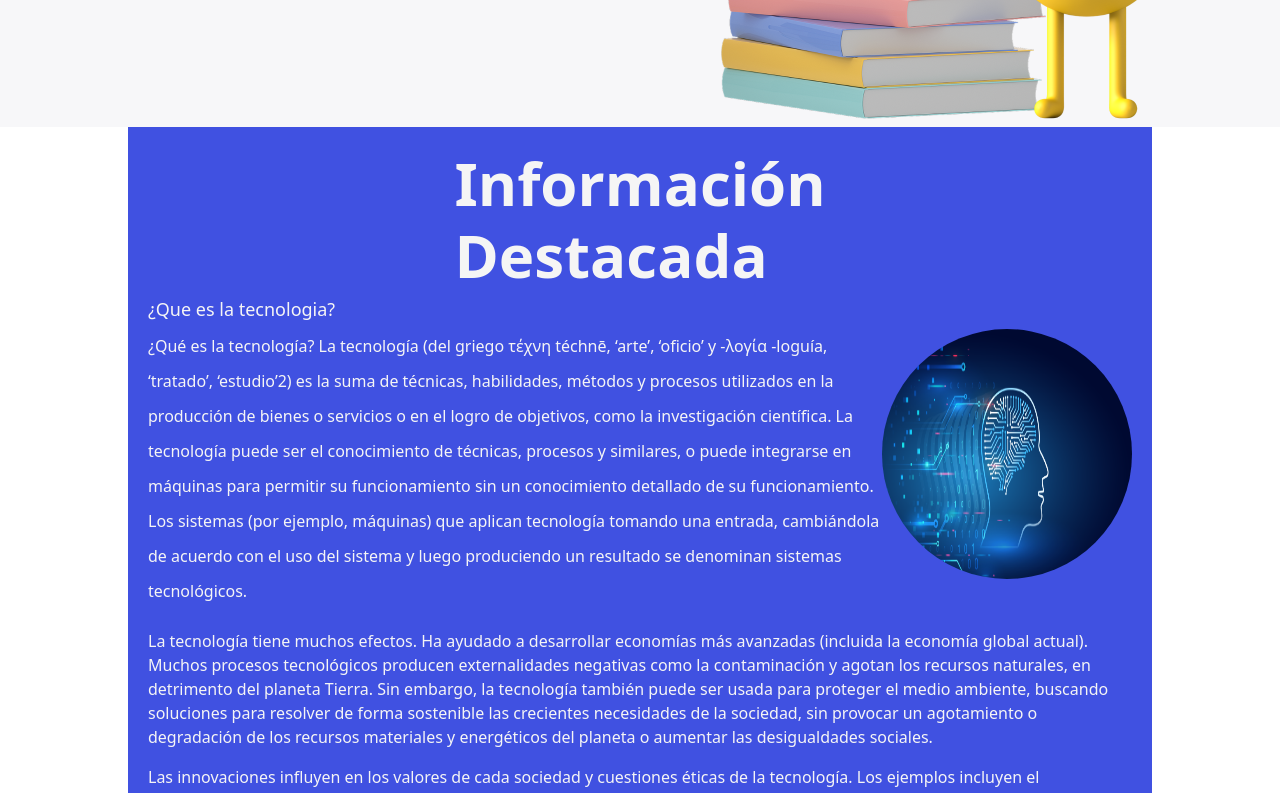
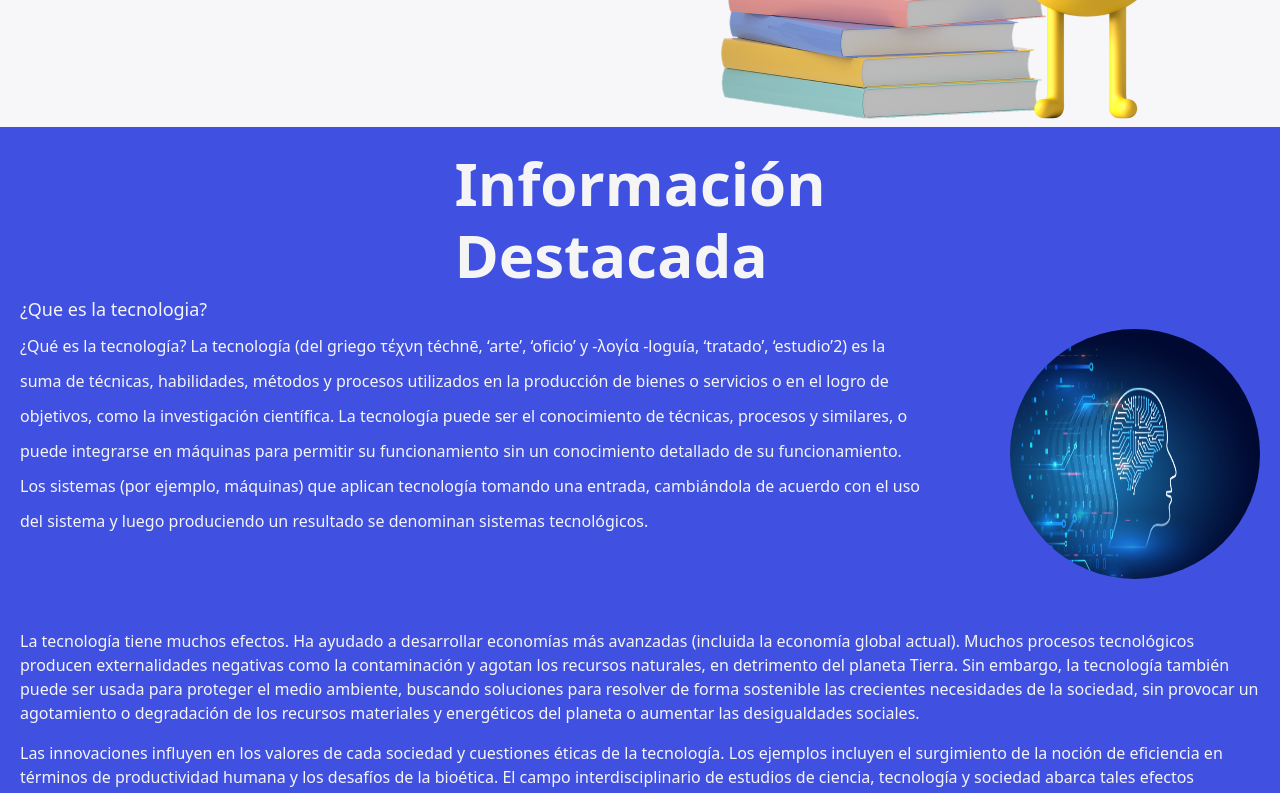
Before and after one commit to nicolasnos/Wikideas, a React (Vite) app: page / in a window 1280 px wide. Shown: the part 460-1253 px from the top of the page. Built offline with nearby package versions, Linux system fonts and the light colour scheme.

Commit message:
apartado de informacion

```diff
--- a/src/styles/_Home.scss
+++ b/src/styles/_Home.scss
@@ -1,7 +1,5 @@
 .informacion {
   background-color: #4051e1;
-  width: 80%;
-  margin-left: 10%;
   color: #f5f5f5;
   padding: 20px;
   display: flex;
@@ -22,6 +20,7 @@
       line-height: 35px;
     }
     & img {
+      margin-left: 80px;
       border-radius: 90%;
       width: 250px;
       height: 250px;
```
